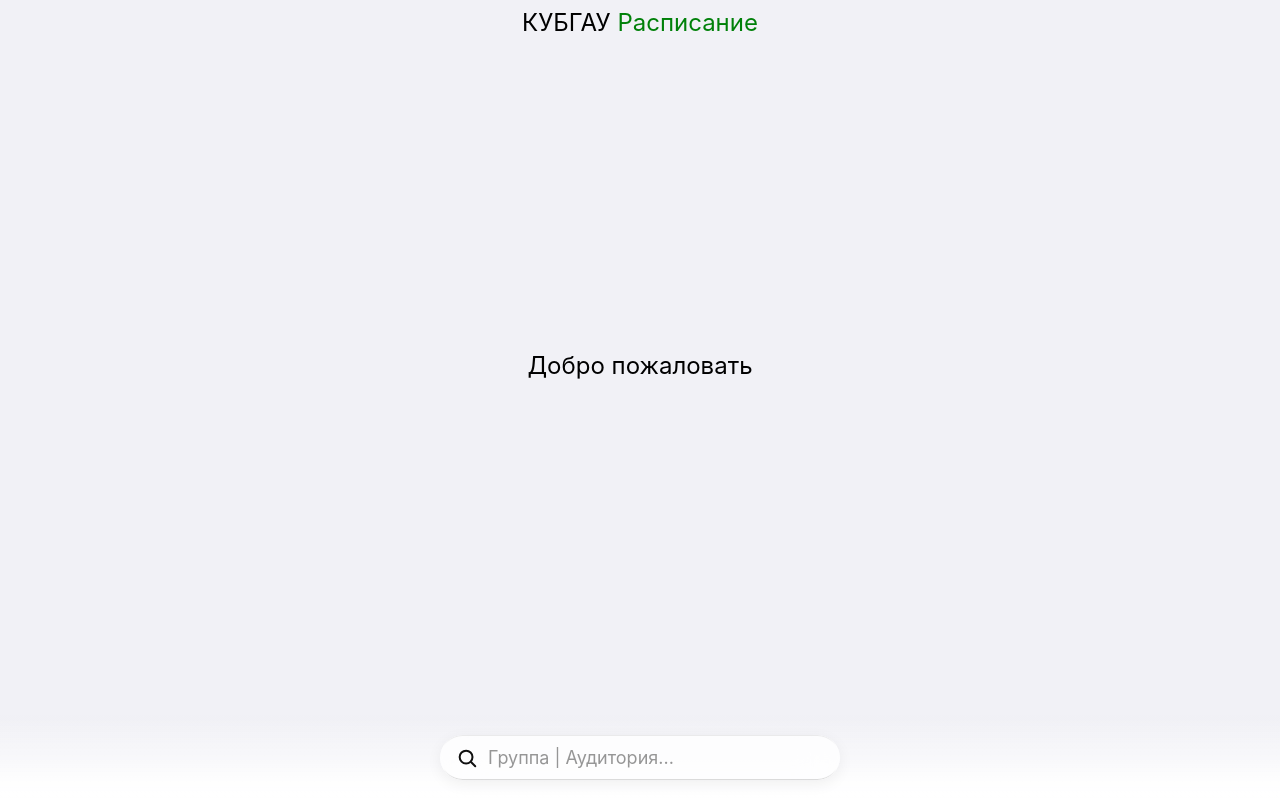
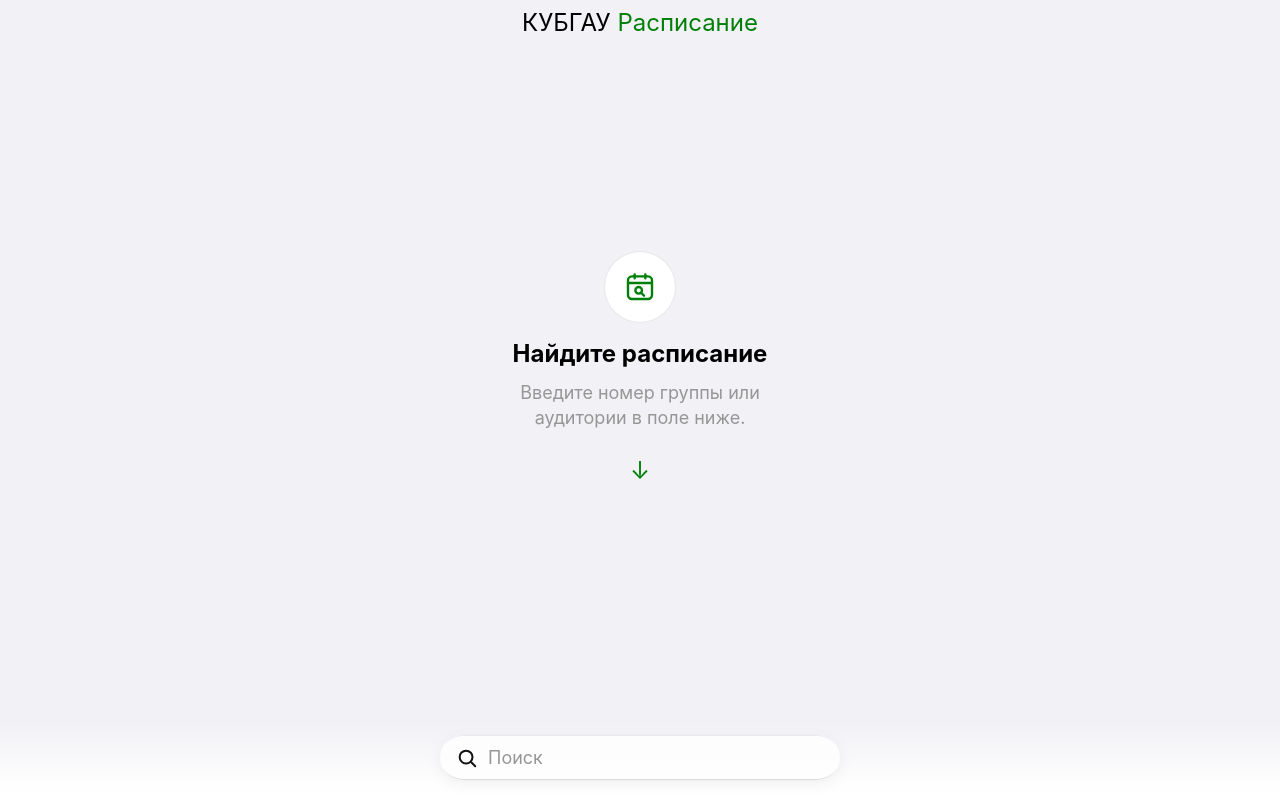
Before and after one commit to Zaka22k/kubsau-schedule, a React (Vite) app: page / in a window 1280 px wide. Built offline with nearby package versions, Linux system fonts and the light colour scheme.

Commit message:
test update

```diff
--- a/src/app/App.module.css
+++ b/src/app/App.module.css
@@ -24,55 +24,86 @@
   padding: 40px 20px;
 }
 
-.startScreen,
+/* ---------- Статусные экраны (приветствие / ошибка / не найдено) ---------- */
+
 .statusCard {
-  max-width: 400px;
+  max-width: 340px;
+  display: flex;
+  flex-direction: column;
+  align-items: center;
+  gap: 12px;
   animation: fadeInLayout 0.4s ease-out forwards;
 }
 
-.welcomeLogo,
-.errorIcon,
-.emptyIcon {
-  font-size: 4rem;
-  margin-bottom: 16px;
-  display: inline-block;
-  animation: pulseIcon 2s infinite ease-in-out;
+.iconWrap {
+  width: 72px;
+  height: 72px;
+  display: grid;
+  place-items: center;
+  margin-bottom: 4px;
+  border-radius: var(--circular-radius);
+  background-color: var(--card-bg-primary);
+  border: 1px solid var(--header-stroke);
 }
 
-.startScreen h2,
-.statusCard h3 {
-  font-size: 1.5rem;
-  color: var(--text-primary);
-  margin-bottom: 12px;
-  font-weight: 700;
+/* в index.css у `*` задан color, поэтому цвет иконки переопределяем явно */
+.iconWrap,
+.iconWrap * {
+  color: var(--icon-color);
 }
 
-.startScreen,
-.statusCard {
-  display: flex;
-  flex-direction: column;
-  gap: 12px;
+.neutral {
+  --icon-color: var(--text-tertiary);
+}
+
+.accent {
+  --icon-color: var(--app-accent-primary);
+}
+
+.statusTitle {
   font-size: var(--subtitle);
+  font-weight: 700;
+  color: var(--text-primary);
+}
+
+.statusText {
+  font-size: var(--body);
+  line-height: 1.4;
+  color: var(--text-tertiary);
+  text-wrap: balance;
+}
+
+.query {
+  display: inline-block;
+  max-width: 100%;
+  overflow-wrap: anywhere;
   color: var(--text-secondary);
-  align-items: center;
+  font-weight: 600;
+}
+
+.hintArrow {
+  margin-top: 8px;
+  font-size: var(--subtitle);
+  color: var(--app-accent-primary);
+  animation: nudgeDown 1.6s infinite ease-in-out;
 }
 
 .retryButton {
-  background-color: var(--control-bg-color-primary);
-  color: var(--text-secondary);
-  border: 1px solid var(--control-stroke-color);
-  padding: 12px 16px;
+  margin-top: 8px;
+  padding: 12px 24px;
   font-size: var(--body);
+  font-weight: 600;
+  border: none;
   border-radius: var(--circular-radius);
   cursor: pointer;
-  width: max-content;
+  background-color: var(--app-accent-primary);
+  color: var(--inverted-text-primary);
 
   &:hover {
-    color: var(--text-primary);
-    background-color: var(--control-bg-color-secondary);
+    opacity: 0.88;
   }
   &:active {
-    background-color: var(--control-bg-color-tertiary);
+    opacity: 0.75;
   }
 }
 
@@ -87,19 +118,22 @@
   }
 }
 
-@keyframes pulseIcon {
+@keyframes nudgeDown {
   0%,
   100% {
-    transform: scale(1);
+    transform: translateY(0);
+    opacity: 0.6;
   }
   50% {
-    transform: scale(1.05);
+    transform: translateY(6px);
+    opacity: 1;
   }
 }
 
 footer {
   position: fixed;
-  bottom: 0;
+  /* --kb-inset выставляется, пока открыта клавиатура: поле поиска стоит над ней */
+  bottom: var(--kb-inset, 0px);
   left: 0;
   width: 100%;
   padding: 20px 36px;
--- a/src/app/App.tsx
+++ b/src/app/App.tsx
@@ -1,7 +1,65 @@
 import { SearchField, WeekSection, Header, ProgressRing } from "@components";
-import { useRef, useState, useEffect } from "react";
+import { useRef, useState, useEffect, type ReactNode } from "react";
 import useApp from "./useApp";
 import styles from "./App.module.css";
+
+type StatusScreenProps = {
+  icon: ReactNode;
+  title: string;
+  description?: ReactNode;
+  action?: ReactNode;
+  tone?: "accent" | "neutral";
+};
+
+const StatusScreen = ({
+  icon,
+  title,
+  description,
+  action,
+  tone = "neutral",
+}: StatusScreenProps) => (
+  <div className={styles.centerContainer}>
+    <div className={styles.statusCard}>
+      <div className={`${styles.iconWrap} ${styles[tone]}`}>{icon}</div>
+      <h2 className={styles.statusTitle}>{title}</h2>
+      {description && <p className={styles.statusText}>{description}</p>}
+      {action}
+    </div>
+  </div>
+);
+
+const svgProps = {
+  width: 32,
+  height: 32,
+  viewBox: "0 0 24 24",
+  fill: "none",
+  strokeWidth: 1.8,
+  strokeLinecap: "round" as const,
+  strokeLinejoin: "round" as const,
+};
+
+const CalendarSearchIcon = () => (
+  <svg {...svgProps} stroke="currentColor">
+    <rect x="3" y="4" width="18" height="17" rx="3" />
+    <path d="M3 9h18M8 2.5v3M16 2.5v3" />
+    <circle cx="11" cy="14.5" r="2.5" />
+    <path d="m13 16.5 2 2" />
+  </svg>
+);
+
+const CloudOffIcon = () => (
+  <svg {...svgProps} stroke="currentColor">
+    <path d="M7 18a4.5 4.5 0 0 1-.6-8.96A6 6 0 0 1 18 9.5a4 4 0 0 1 .5 7.97" />
+    <path d="M3 3l18 18" />
+  </svg>
+);
+
+const EmptyIcon = () => (
+  <svg {...svgProps} stroke="currentColor">
+    <circle cx="11" cy="11" r="7" />
+    <path d="m20 20-3.5-3.5M8.5 11h5" />
+  </svg>
+);
 
 const App = () => {
   const {
@@ -12,6 +70,7 @@ const App = () => {
     schedule,
     parsing,
     handleSelect,
+    retry,
   } = useApp();
   const weeksArray = schedule?.currentWeek === 1 ? [1, 2] : [2, 1];
 
@@ -62,40 +121,48 @@ const App = () => {
 
     if (parsing === -1) {
       return (
-        <div className={styles.centerContainer}>
-          <div className={styles.statusCard}>
-            <p>Не удалось загрузить расписание</p>
-            <button
-              onClick={() => window.location.reload()}
-              className={styles.retryButton}
-            >
-              Повторить попытку
+        <StatusScreen
+          icon={<CloudOffIcon />}
+          title="Не получилось загрузить"
+          description="Проверьте подключение к интернету и попробуйте ещё раз."
+          action={
+            <button onClick={retry} className={styles.retryButton}>
+              Повторить
             </button>
-          </div>
-        </div>
+          }
+        />
       );
     }
 
     if (!schedule && !searchQuery.trim() && parsing === 0) {
       return (
-        <div className={styles.centerContainer}>
-          <div className={styles.startScreen}>
-            <p>Добро пожаловать</p>
-          </div>
-        </div>
+        <StatusScreen
+          tone="accent"
+          icon={<CalendarSearchIcon />}
+          title="Найдите расписание"
+          description="Введите номер группы или аудитории в поле ниже."
+          action={
+            <span className={styles.hintArrow} aria-hidden>
+              ↓
+            </span>
+          }
+        />
       );
     }
 
     if (schedule && Object.keys(schedule.weeks || {}).length === 0) {
       return (
-        <div className={styles.centerContainer}>
-          <div className={styles.statusCard}>
-            <p>
-              По запросу «{searchQuery}»<br />
-              расписание не найдено
-            </p>
-          </div>
-        </div>
+        <StatusScreen
+          icon={<EmptyIcon />}
+          title="Ничего не найдено"
+          description={
+            <>
+              Для запроса <b className={styles.query}>«{searchQuery}»</b> нет
+              расписания. Выберите вариант из подсказок — так точно не
+              ошибётесь.
+            </>
+          }
+        />
       );
     }
 
@@ -131,7 +198,7 @@ const App = () => {
 
       <footer>
         <SearchField
-          placeholder="Группа | Аудитория..."
+          placeholder="Поиск"
           textChanged={handleSearch}
           suggestions={suggestions}
           value={searchQuery}
--- a/src/app/useApp.tsx
+++ b/src/app/useApp.tsx
@@ -21,8 +21,10 @@ export function useApp() {
   );
 
   const requestIdRef = useRef(0);
+  const lastRequestRef = useRef<{ type: string; value: string } | null>(null);
 
   const loadScheduleData = async (type: string, value: string) => {
+    lastRequestRef.current = { type, value };
     const requestId = ++requestIdRef.current;
     setParsing(1);
 
@@ -41,6 +43,11 @@ export function useApp() {
       setSchedule(null);
       setParsing(-1);
     }
+  };
+
+  const retry = () => {
+    const last = lastRequestRef.current;
+    if (last) loadScheduleData(last.type, last.value);
   };
 
   useEffect(() => {
@@ -122,6 +129,7 @@ export function useApp() {
     schedule,
     parsing,
     handleSelect,
+    retry,
   };
 }
 
--- a/src/components/SearchField/SearchField.module.css
+++ b/src/components/SearchField/SearchField.module.css
@@ -105,13 +105,17 @@
   transform: scale(1);
 }
 
-/* Оверлей */
+/* Оверлей
+   --vv-top / --vv-height задаёт useKeyboardViewport, пока поле в фокусе:
+   оверлей занимает только видимую область над клавиатурой. */
 .overlay {
   position: fixed;
+  top: var(--vv-top, 0px);
+  left: 0;
+  right: 0;
+  height: var(--vv-height, 100dvh);
   display: flex;
-  height: 100vh;
   justify-content: center;
-  inset: 0;
   padding: 16px;
   pointer-events: none;
   transition: opacity 0.167s ease;
@@ -126,6 +130,7 @@
 
 .overlayContainer {
   max-width: 600px;
+  min-height: 0;
   display: flex;
   flex-direction: column;
   gap: 24px;
@@ -148,11 +153,13 @@
 .suggestionsList {
   display: flex;
   flex-direction: column;
+  flex: 1;
+  min-height: 0;
   overflow-y: auto;
   overflow-x: hidden;
-  padding-bottom: 60px;
-
-  min-height: 0;
+  overscroll-behavior: contain;
+  /* запас под строку поиска, которая стоит поверх списка внизу */
+  padding-bottom: 100px;
 
   & li {
     list-style: none;
--- a/src/components/SearchField/SearchField.tsx
+++ b/src/components/SearchField/SearchField.tsx
@@ -1,6 +1,7 @@
 import { useRef, useState } from "react";
 import { ProgressRing } from "@components";
 import { type Suggestion } from "@types";
+import { useKeyboardViewport } from "./useKeyboardViewport";
 import styles from "./SearchField.module.css";
 
 type SearchFieldProps = {
@@ -22,6 +23,9 @@ const SearchField = ({
 }: SearchFieldProps) => {
   const [isFocused, setIsFocused] = useState(false);
   const inputRef = useRef<HTMLInputElement>(null);
+
+  // Подгоняет оверлей и поле поиска под видимую область (над клавиатурой)
+  useKeyboardViewport(isFocused);
 
   const handleTextChange = (e: React.ChangeEvent<HTMLInputElement>) => {
     textChanged?.(e.target.value);
--- /dev/null
+++ b/src/components/SearchField/useKeyboardViewport.ts
@@ -0,0 +1,38 @@
+import { useEffect } from "react";
+
+/**
+ * Пока поле поиска в фокусе, пишет в :root три CSS-переменные
+ * по реальной видимой области (visualViewport), т.е. без экранной клавиатуры:
+ *  --vv-top      — смещение видимой области от верха страницы
+ *  --vv-height   — высота видимой области
+ *  --kb-inset    — высота, которую занимает клавиатура снизу
+ */
+export function useKeyboardViewport(active: boolean) {
+  useEffect(() => {
+    const vv = window.visualViewport;
+    if (!active || !vv) return;
+
+    const root = document.documentElement;
+
+    const update = () => {
+      const inset = Math.max(0, window.innerHeight - vv.height - vv.offsetTop);
+      root.style.setProperty("--vv-top", `${vv.offsetTop}px`);
+      root.style.setProperty("--vv-height", `${vv.height}px`);
+      root.style.setProperty("--kb-inset", `${inset}px`);
+    };
+
+    update();
+    vv.addEventListener("resize", update);
+    vv.addEventListener("scroll", update);
+
+    return () => {
+      vv.removeEventListener("resize", update);
+      vv.removeEventListener("scroll", update);
+      root.style.removeProperty("--vv-top");
+      root.style.removeProperty("--vv-height");
+      root.style.removeProperty("--kb-inset");
+    };
+  }, [active]);
+}
+
+export default useKeyboardViewport;
```
Also changed, not shown: 1 other file (tests, documents, lock files or other folders).
